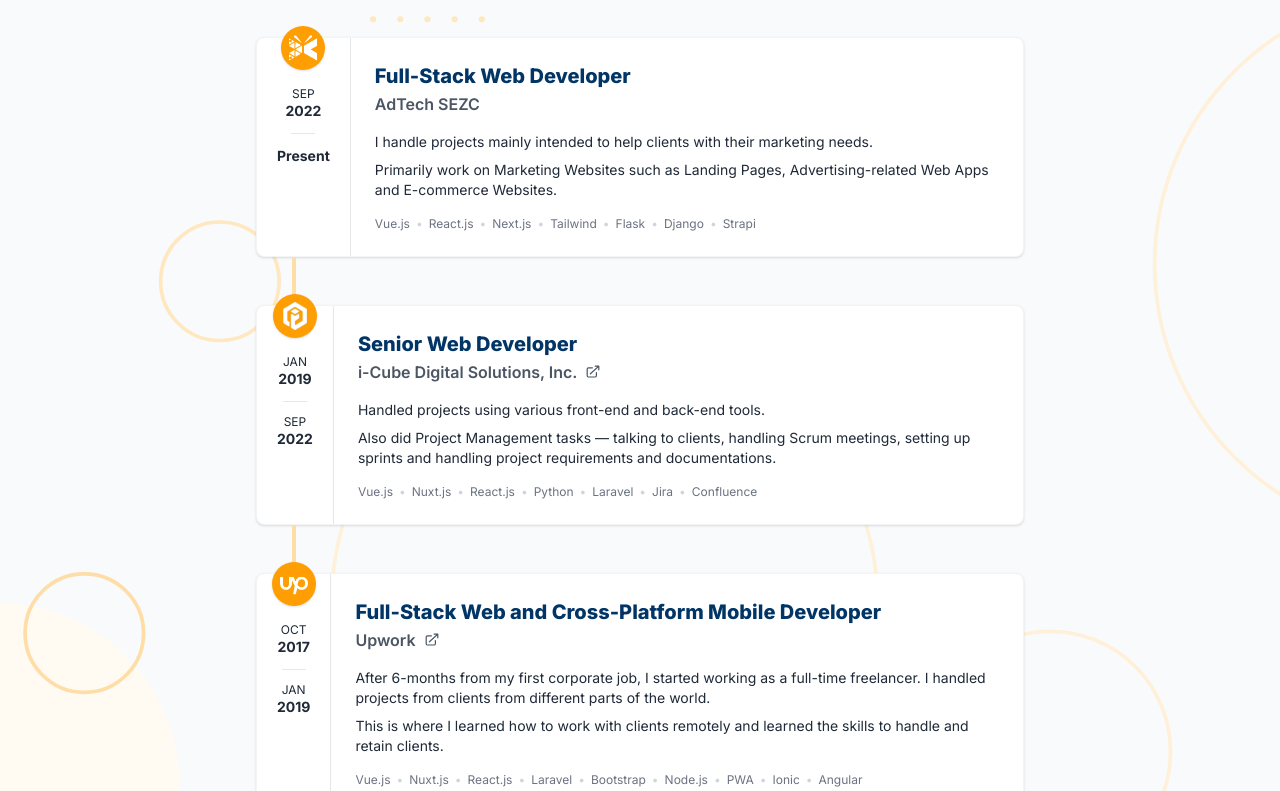
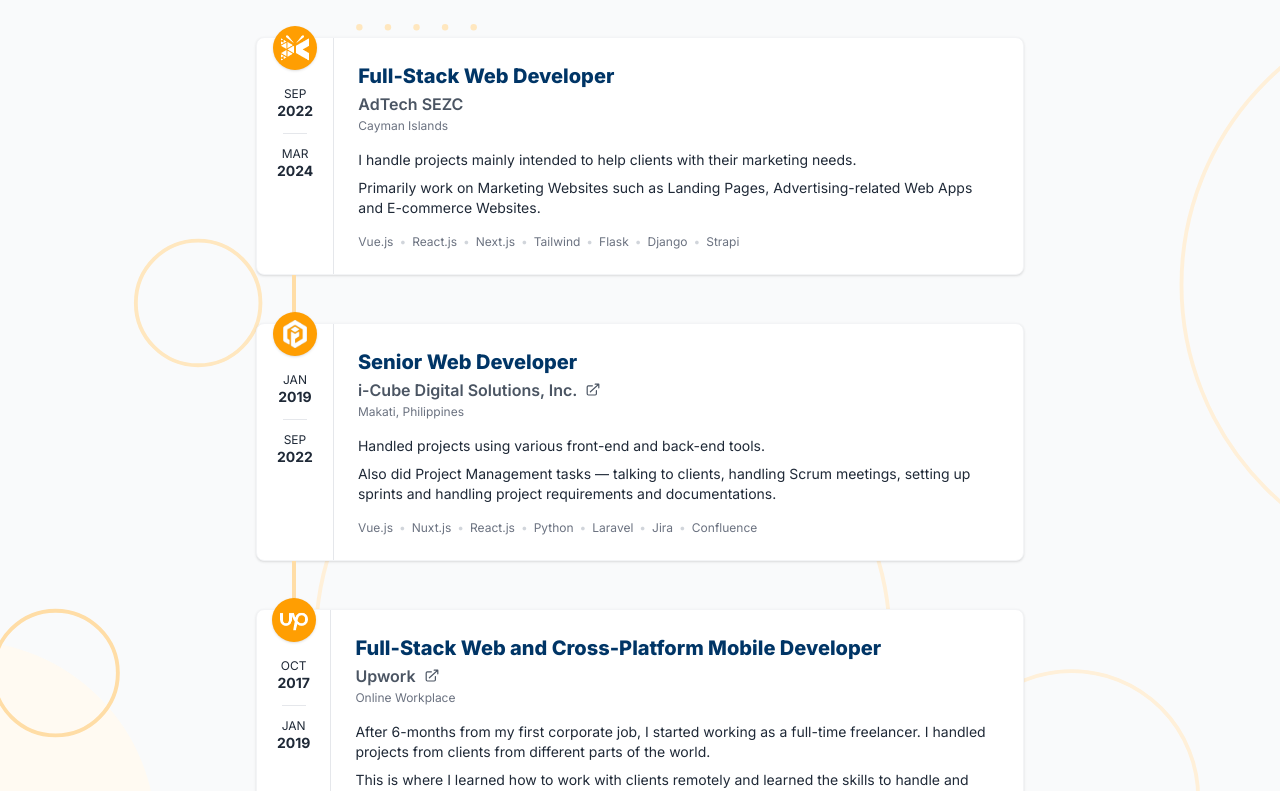
Before and after one commit to erwinmesi/v2.mesi.dev, a Next.js app: page / in a window 1280 px wide. Shown: the part 4409-5200 px from the top of the page. Built offline with nearby package versions, Linux system fonts and the light colour scheme.

Commit message:
feat: work history update

```diff
--- a/app/components/WorkHistoryCard.tsx
+++ b/app/components/WorkHistoryCard.tsx
@@ -50,6 +50,9 @@
             ) : (
               <p className="font-semibold text-typo-600">{job.company_name}</p>
             )}
+            <p className="text-xs text-typo-500 mt-0.5">
+              {job.company_location}
+            </p>
           </div>
           <div
             className="space-y-2 text-sm"
--- a/app/configs/workHistory.ts
+++ b/app/configs/workHistory.ts
@@ -5,6 +5,7 @@
 
 export type Job = {
   company_name: string
+  company_location: string
   company_url?: string
   logo_url: string
   position: string
@@ -23,6 +24,7 @@
 export const workHistory: Job[] = [
   {
     company_name: 'AdTech SEZC',
+    company_location: 'Cayman Islands',
     company_url: undefined,
     logo_url: imgCodevol.src,
     position: 'Full-Stack Web Developer',
@@ -42,12 +44,13 @@
       year: '2022',
     },
     to: {
-      month: null,
-      year: 'Present',
+      month: 'Mar',
+      year: '2024',
     },
   },
   {
     company_name: 'i-Cube Digital Solutions, Inc.',
+    company_location: 'Makati, Philippines',
     company_url: 'https://i-cube-digitalsolutions.com/',
     logo_url: imgIcube.src,
     position: 'Senior Web Developer',
@@ -73,6 +76,7 @@
   },
   {
     company_name: 'Upwork',
+    company_location: 'Online Workplace',
     company_url: 'https://www.upwork.com/fl/erwinmesi',
     logo_url: imgUpwork.src,
     position: 'Full-Stack Web and Cross-Platform Mobile Developer',
@@ -100,6 +104,7 @@
   },
   {
     company_name: 'Solution Resource Inc.',
+    company_location: 'Quezon City, Philippines',
     company_url: 'https://solutionsresource.com/',
     logo_url: imgSri.src,
     position: 'Software Development Engineer',
```
